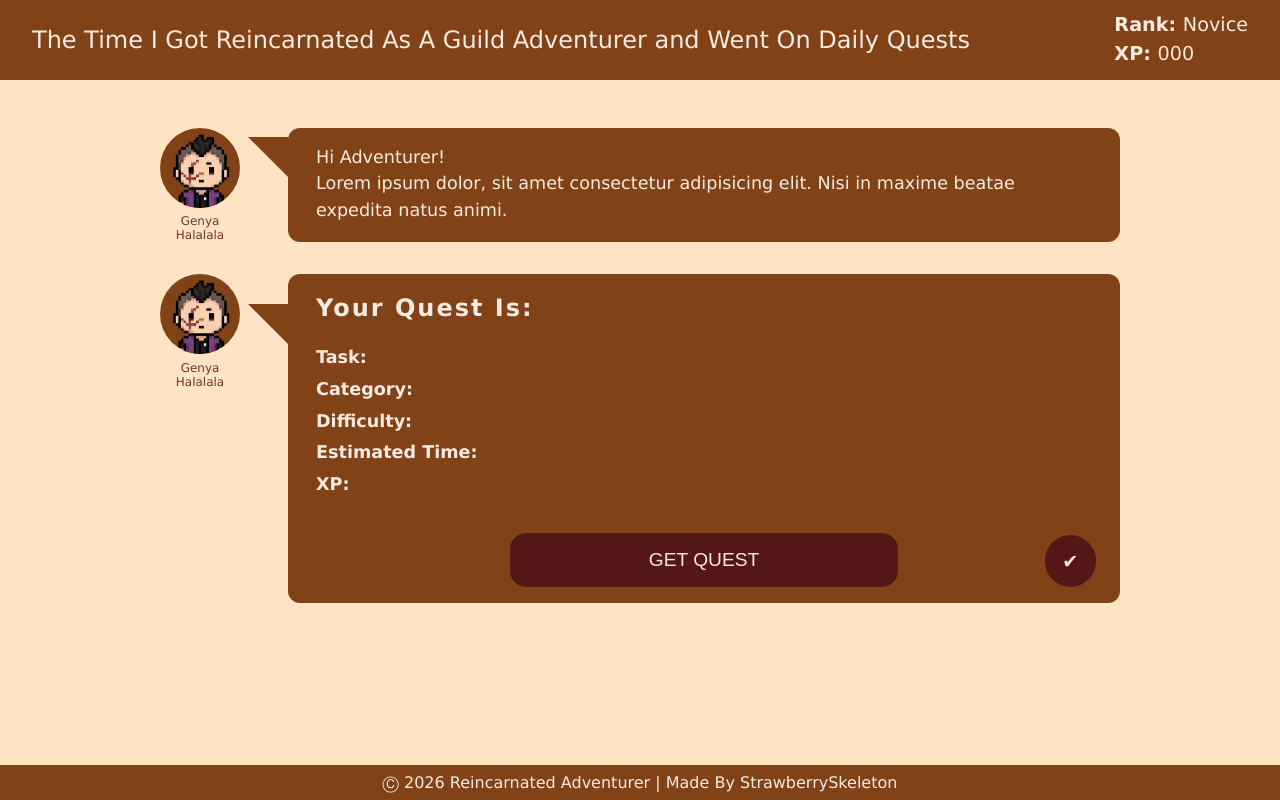
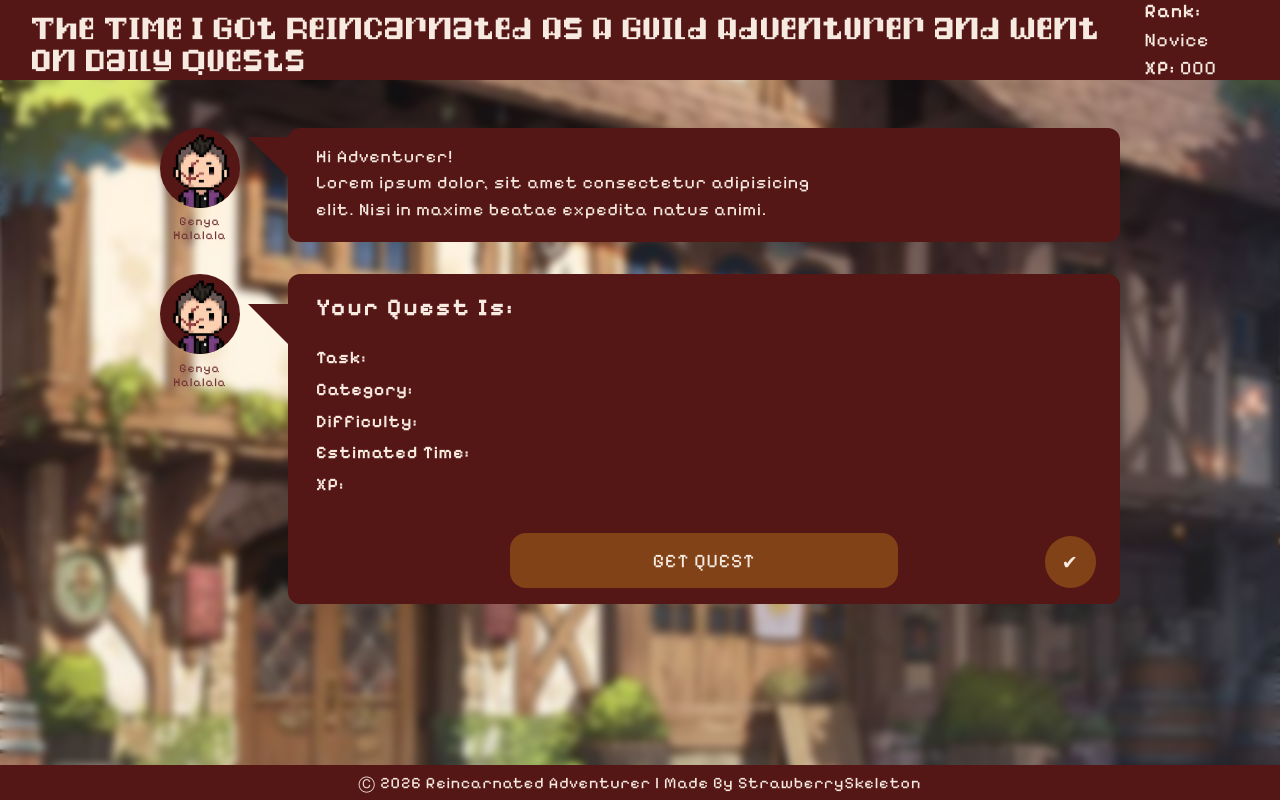
Before and after one commit to strawberryskeleton/reincarnated-adventurer, a website: page public/index.html in a window 1280 px wide. Drawn offline with Linux system fonts and the light colour scheme.

Commit message:
added ui updates: add bg + update color scheme + add pixel font

```diff
--- a/public/style.css
+++ b/public/style.css
@@ -2,12 +2,14 @@
 
 :root {
     --bg-color: bisque;
-    --text-dark: #551616;
+    --bg-dark: #551616;
     --text-light: #713333;
     --text-white: #f7ebe1;
-    --bg-dark: rgb(129, 66, 23);
+    --text-dark: rgb(129, 66, 23);
+
+    --heading-font: "Pixelify", 'Lucida Sans';
+    --text-font: "Pixelify Sans", sans-serif;
 }
-
 
 *,
 *::before,
@@ -15,13 +17,33 @@
     padding: 0;
     margin: 0;
     box-sizing: border-box;
+    font-family: var(--text-font);
+    letter-spacing: 1px;
 }
+
+@font-face {
+    font-family: "Pixelify";
+    src: url('./assets/Pixelfy.ttf') format('truetype');
+}
+
+@font-face {
+    font-family: "Pixelify Sans";
+    src: url('./assets/PixelifySans.ttf') format('truetype');
+}
+
 
 body {
     width: 100%;
     height: 100vh;
     background-color: bisque;
-    font-family: 'Lucida Sans', 'Lucida Sans Regular', 'Lucida Grande', 'Lucida Sans Unicode', Geneva, Verdana, sans-serif;
+    /* font-family: 'Lucida Sans', 'Lucida Sans Regular', 'Lucida Grande', 'Lucida Sans Unicode', Geneva, Verdana, sans-serif; */
+    /* font-family: var(--text-font);
+    letter-spacing: 1px; */
+    background: url('./assets/bg.jpeg');
+    background-size: cover;
+    background-repeat: no-repeat;
+    background-position: center;
+    backdrop-filter: blur(4px);
 }
 
 header {
@@ -36,7 +58,9 @@ header {
 }
 
 header .logo {
-    font-size: 1.5rem;
+    font-size: 2rem;
+    font-family: var(--heading-font);
+    letter-spacing: 2px;
 }
 
 header .stats {
@@ -103,6 +127,7 @@ main {
     font-size: 1.1rem;
     flex: 1;
     line-height: 1.5;
+    text-wrap: balance;
 }
 
 /* .text-dialog-box .dialog::before {
```
Also changed, not shown: README.md, public/assets/Pixelfy.ttf (added), public/assets/PixelifySans.ttf (added), public/assets/bg.jpeg (added), 1 other file.
